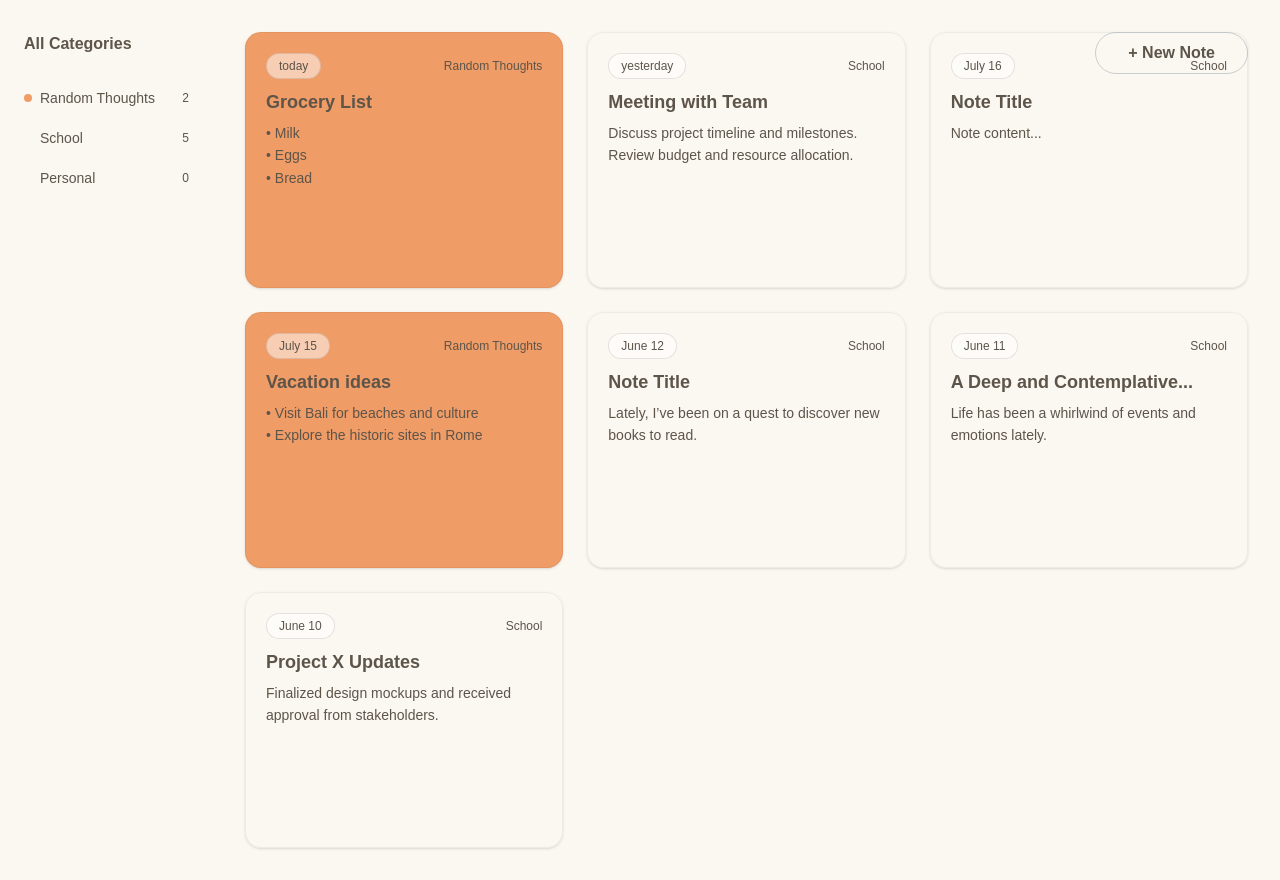
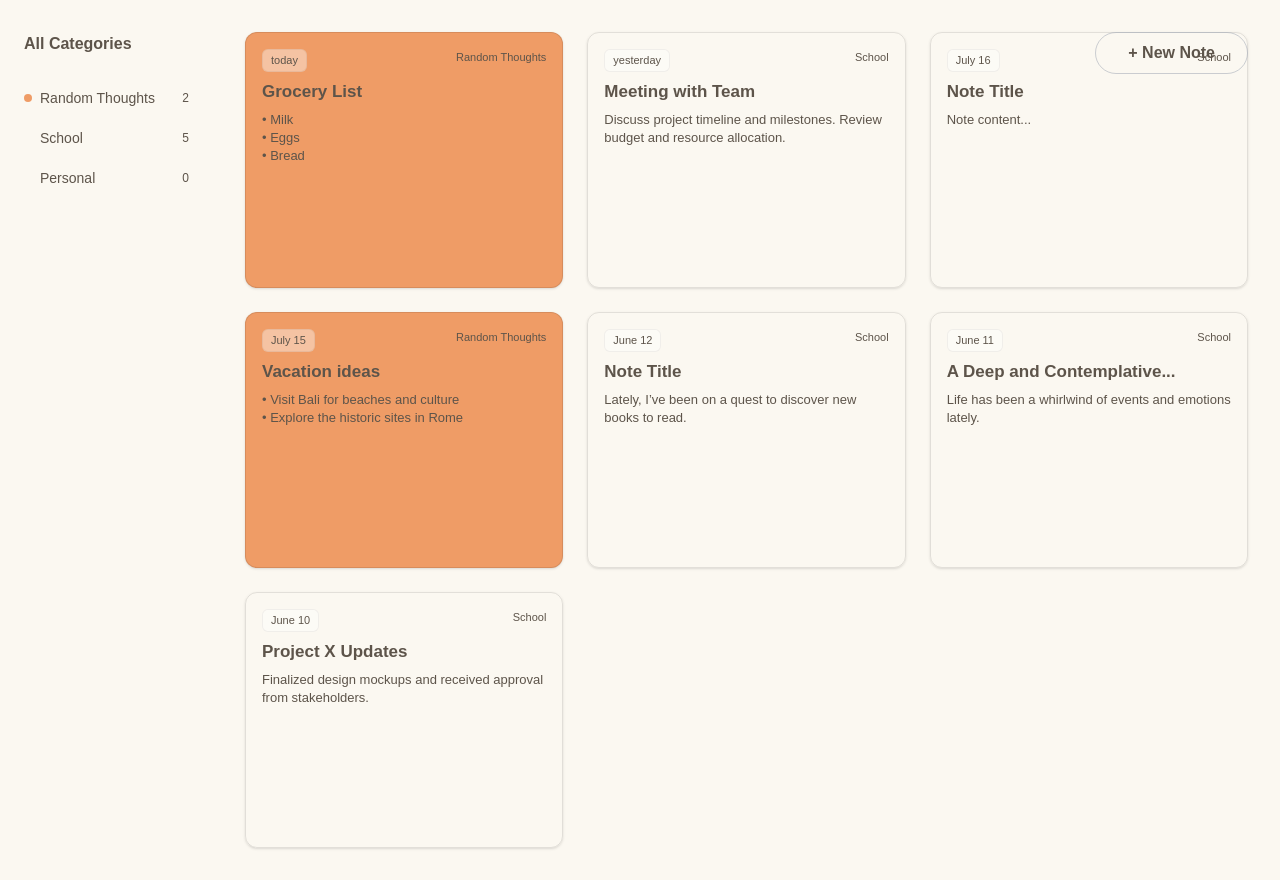
Before and after one commit to rapharen/turboai, a Next.js app in the folder frontend/: page /notes in a window 1280 px wide. Built offline with nearby package versions, Linux system fonts and the light colour scheme.

Commit message:
chore: wip

```diff
--- a/frontend/src/app/notes/[id]/page.tsx
+++ b/frontend/src/app/notes/[id]/page.tsx
@@ -3,7 +3,7 @@
 import React, { useState, useEffect } from 'react';
 import { useParams, useRouter } from 'next/navigation';
 import CategoryDropdown from '@/components/CategoryDropdown';
-import { Note } from '@/components/NoteCard';
+import {Note} from "@/types/note";
 
 // Mock data - this would come from your API
 const categories = {
--- a/frontend/src/components/NoteCard.tsx
+++ b/frontend/src/components/NoteCard.tsx
@@ -15,19 +15,19 @@ const NoteCard: React.FC<NoteCardProps> = ({note}) => {
 
     return (
         <div
-            className="rounded-2xl h-64 p-5 shadow-sm border border-black/5 flex flex-col cursor-pointer transition-all hover:shadow-md hover:scale-[1.02]"
+            className="rounded-xl h-64 p-4 shadow-sm border border-black/10 flex flex-col cursor-pointer transition-all hover:shadow-md"
             style={{backgroundColor: `var(${colorVar})`}}
         >
-            <div className="flex justify-between items-center text-xs text-[--color-foreground]/70 mb-3 font-medium">
-        <span className="px-3 py-1 rounded-full bg-white/50 border border-black/10">
+            <div className="flex justify-between items-start text-[11px] text-[--color-foreground] mb-2">
+        <span className="px-2 py-0.5 rounded-md bg-white/40 border border-black/5 font-medium">
           {note.date}
         </span>
-                <span>{note.category.name}</span>
+                <span className="font-medium">{note.category.name}</span>
             </div>
-            <h3 className="font-bold text-lg mb-2 leading-tight text-[--color-foreground]">
+            <h3 className="font-bold text-[17px] mb-2 leading-snug text-[--color-foreground]">
                 {note.title}
             </h3>
-            <p className="text-sm text-[--color-foreground]/80 line-clamp-5 whitespace-pre-line leading-relaxed">
+            <p className="text-[13px] text-[--color-foreground] line-clamp-6 whitespace-pre-line leading-[1.4]">
                 {note.content}
             </p>
         </div>
```
